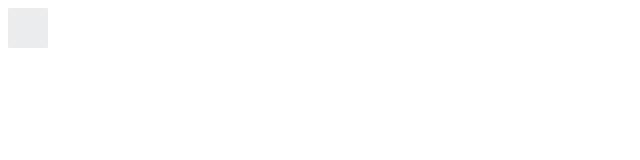
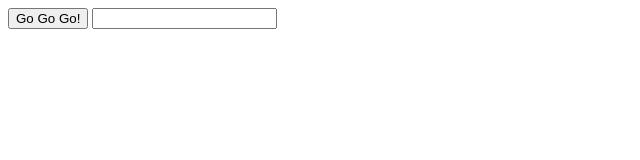
Before and after one commit to binarybaba/prophetjs, a website: page index.html in a window 1280 px wide. Shown: the whole page, without its empty margins (0-640 px from the left). Drawn offline with Linux system fonts and the light colour scheme.

Commit message:
create visual stack of notifications

```diff
--- a/index.html
+++ b/index.html
@@ -9,12 +9,14 @@
 
 </head>
 <body>
-<div class="prophet wrapper">
-    <div class="prophet message">
-        <span id="message" ></span>
-    </div>
-</div>
 
+    <ul id="prophet"></ul>
+        <!--<span id="message" ></span>-->
+
+
+
+<button id="trigger">Go Go Go!</button>
+<input id="txt" type="text">
 
 
 
```
Also changed, not shown: build/css/prophet.css, build/js/prophet.js, build/js/prophet.ts, 1 other file.
